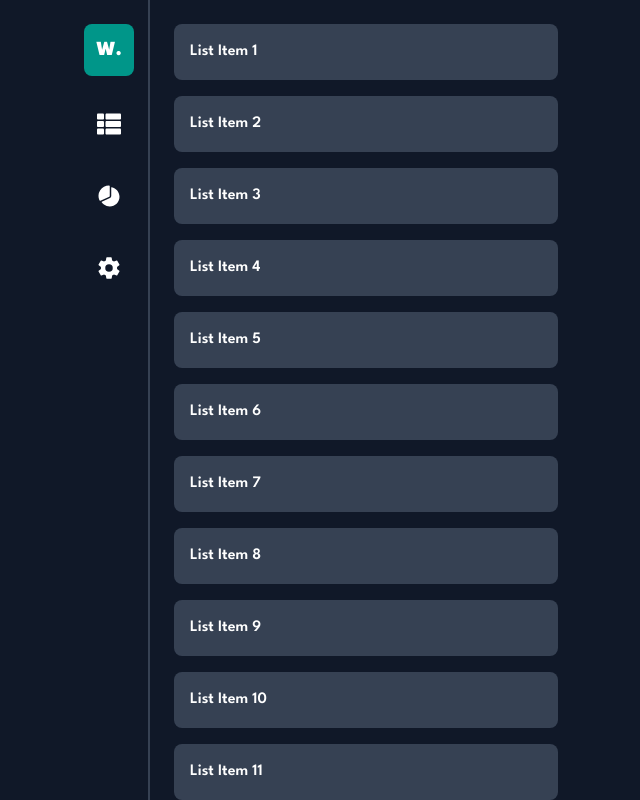
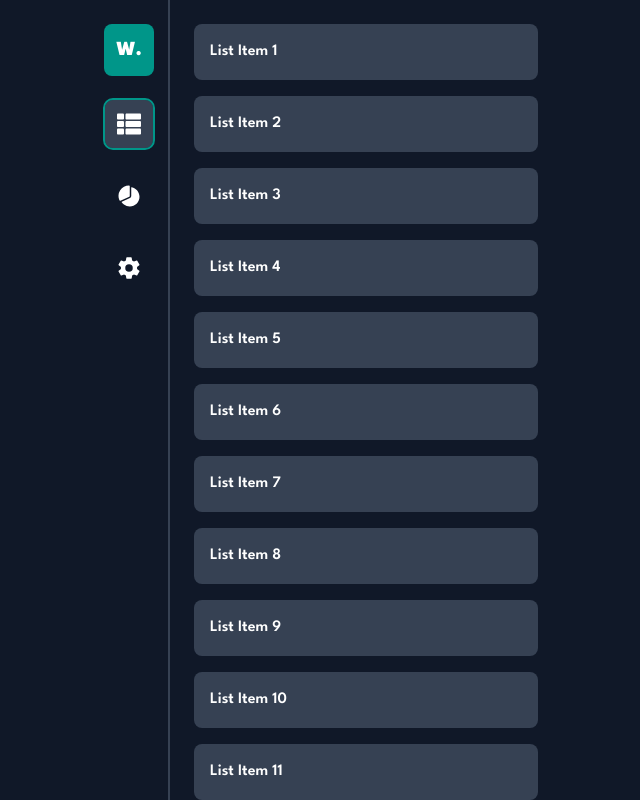
Before and after one commit to alibekmukhammadiev/wordify, a React (Vite) app in the folder frontend/: page /dashboard in a window 1280 px wide. Shown: the whole page, without its empty margins (314-954 px from the left). Built offline with nearby package versions, Linux system fonts and the light colour scheme.

Commit message:
userDashboard items

```diff
--- a/frontend/src/App.tsx
+++ b/frontend/src/App.tsx
@@ -13,7 +13,7 @@ function App() {
       className="
       text-gray-900 bg-amber-50 dark:text-white dark:bg-gray-900"
     >
-      <div className="max-w-4xl mx-auto px-8">
+      <div className="max-w-4xl mx-auto px-5 sm:px-8">
         <Routes>
           <Route path="/" element={<LandingPage />} />
           <Route path="/login" element={<LoginPage />} />
--- a/frontend/src/pages/UserDashboard.tsx
+++ b/frontend/src/pages/UserDashboard.tsx
@@ -1,55 +1,64 @@
-import React from "react";
+import React, { useState } from "react";
 
 // react icon
 import { FaThList } from "react-icons/fa";
 import { IoPieChart } from "react-icons/io5";
 import { IoSettingsSharp } from "react-icons/io5";
 
+// dashboard pages
+import Lists from "./dashboard/Lists";
+import Settings from "./dashboard/Settings";
+import Statistics from "./dashboard/Statistics";
+
 export default function UserDashboard() {
+  const [activePage, setActivePage] = useState<string>("lists");
   return (
-    <div className="h-screen flex justify-center text-white">
+    <div className="h-screen flex flex-col-reverse sm:flex-row justify-center text-white">
       {/* Sidebar */}
-      <aside className="w-20 border-r-2 border-gray-700 flex flex-col items-center py-6 gap-6">
+      <aside className="sm:w-20 sm:border-r-2 sm:border-gray-700 flex sm:flex-col justify-around sm:justify-start items-center py-4 sm:py-6 sm:gap-6">
         <div className="p-3 bg-teal-600 rounded-lg">
-          <h1 className="font-league-spartan font-black text-xl">W.</h1>
+          <h1 className="font-league-spartan font-black sm:text-xl">W.</h1>
         </div>
 
-        <a
-          href="#"
-          className="dark:hover:bg-gray-700 transition-colors p-3 rounded-lg"
+        <button
+          onClick={() => setActivePage("lists")}
+          className={`hover:cursor-pointer ${
+            activePage === "lists"
+              ? " transition-all duration-100 outline-2 dark:outline-teal-600 dark:bg-gray-700 dark:hover:bg-gray-700"
+              : ""
+          }  p-3 rounded-lg`}
         >
-          <FaThList className="size-6" />
-        </a>
+          <FaThList className="size-5 sm:size-6" />
+        </button>
 
-        <a
-          href="#"
-          className="dark:hover:bg-gray-700 transition-colors p-3 rounded-lg"
+        <button
+          onClick={() => setActivePage("statistics")}
+          className={`hover:cursor-pointer ${
+            activePage === "statistics"
+              ? " transition-all duration-100 outline-2 dark:outline-teal-600 dark:bg-gray-700 dark:hover:bg-gray-700"
+              : ""
+          }  p-3 rounded-lg`}
         >
-          <IoPieChart className="size-6" />
-        </a>
+          <IoPieChart className="size-5 sm:size-6" />
+        </button>
 
-        <a
-          href="#"
-          className="dark:hover:bg-gray-700 transition-colors p-3 rounded-lg"
+        <button
+          onClick={() => setActivePage("settings")}
+          className={`hover:cursor-pointer ${
+            activePage === "settings"
+              ? " transition-all duration-100 outline-2 dark:outline-teal-600 dark:bg-gray-700 dark:hover:bg-gray-700"
+              : ""
+          }  p-3 rounded-lg`}
         >
-          <IoSettingsSharp className="size-6" />
-        </a>
+          <IoSettingsSharp className="size-5 sm:size-6" />
+        </button>
       </aside>
 
       {/* Main Content */}
-      <section className="flex  h-screen overflow-y-scroll scrollbar scrollbar-thumb-teal-600 scrollbar-track-gray-900   p-6">
-        <div className="flex  flex-col gap-4">
-          {Array.from({ length: 20 }).map((_, i) => (
-            <div
-              key={i}
-              className="w-96 dark:bg-gray-700 bg-gray-200 text-black dark:text-white p-4 rounded-lg"
-            >
-              <span className="font-league-spartan font-semibold">
-                List Item {i + 1}
-              </span>
-            </div>
-          ))}
-        </div>
+      <section className="flex justify-center w-full sm:w-98  h-screen overflow-y-auto scrollbar scrollbar-thumb-teal-600 scrollbar-track-gray-900  p-0 py-6 px-3 sm:p-6">
+        {activePage === "lists" && <Lists />}
+        {activePage === "statistics" && <Statistics />}
+        {activePage === "settings" && <Settings />}
       </section>
     </div>
   );
--- /dev/null
+++ b/frontend/src/pages/dashboard/Lists.tsx
@@ -0,0 +1,18 @@
+import React from "react";
+
+export default function Lists() {
+  return (
+    <div className="flex flex-col w-sm gap-4">
+      {Array.from({ length: 20 }).map((_, i) => (
+        <div
+          key={i}
+          className=" dark:bg-gray-700 bg-gray-200 text-black dark:text-white p-4 rounded-lg"
+        >
+          <span className="font-league-spartan font-semibold">
+            List Item {i + 1}
+          </span>
+        </div>
+      ))}
+    </div>
+  );
+}
--- /dev/null
+++ b/frontend/src/pages/dashboard/Settings.tsx
@@ -0,0 +1,7 @@
+import React from 'react'
+
+export default function Settings() {
+  return (
+    <div>Settings</div>
+  )
+}
--- /dev/null
+++ b/frontend/src/pages/dashboard/Statistics.tsx
@@ -0,0 +1,7 @@
+import React from 'react'
+
+export default function Statistics() {
+  return (
+    <div>Statistics</div>
+  )
+}
```
